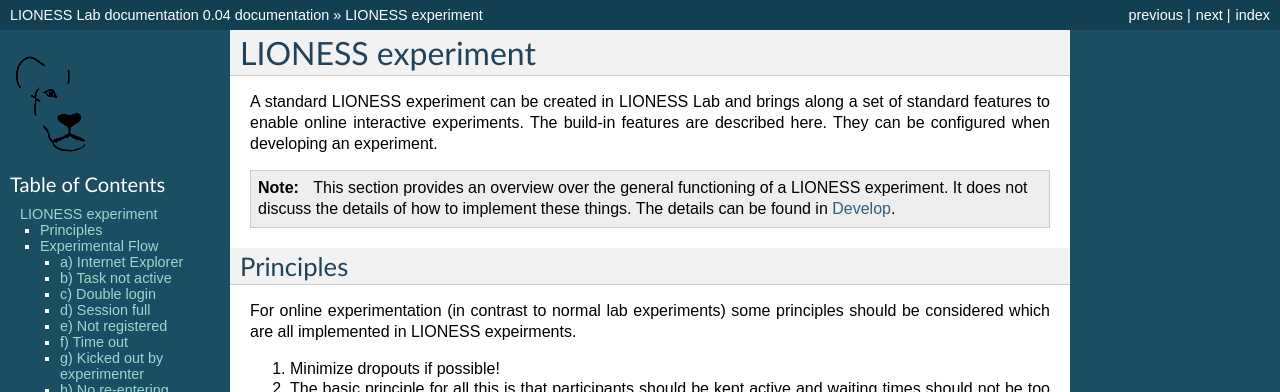
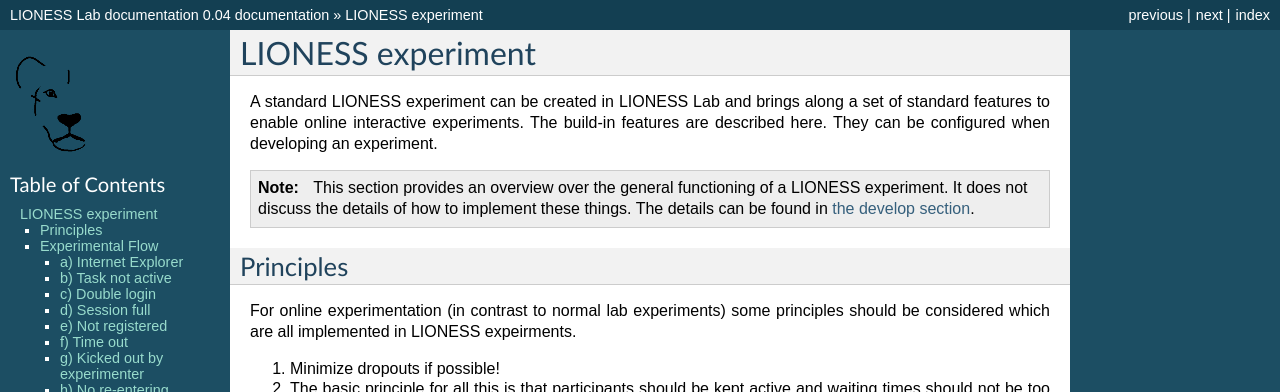
Before and after one commit to marcusgia2505/LIONESS_doc, a Sphinx documentation site: the page built from docs/03021_lionessexperiment.rst, in a window 1280 px wide. Shown: the top 392 px of the page. Built offline with Sphinx 7.4.7, drawn with Linux system fonts in a browser that asks for light colours.

Commit message:
Update 03021_lionessexperiment.rst

```diff
--- a/docs/03021_lionessexperiment.rst
+++ b/docs/03021_lionessexperiment.rst
@@ -4,7 +4,7 @@
 
 A standard LIONESS experiment can be created in LIONESS Lab and brings along a set of standard features to enable online interactive experiments. The build-in features are described here. They can be configured when developing an experiment.
 
-.. note:: This section provides an overview over the general functioning of a LIONESS experiment. It does not discuss the details of how to implement these things. The details can be found in :ref:`Develop`.
+.. note:: This section provides an overview over the general functioning of a LIONESS experiment. It does not discuss the details of how to implement these things. The details can be found in :ref:`the develop section <develop>`.
 
 Principles
 ===========
```
